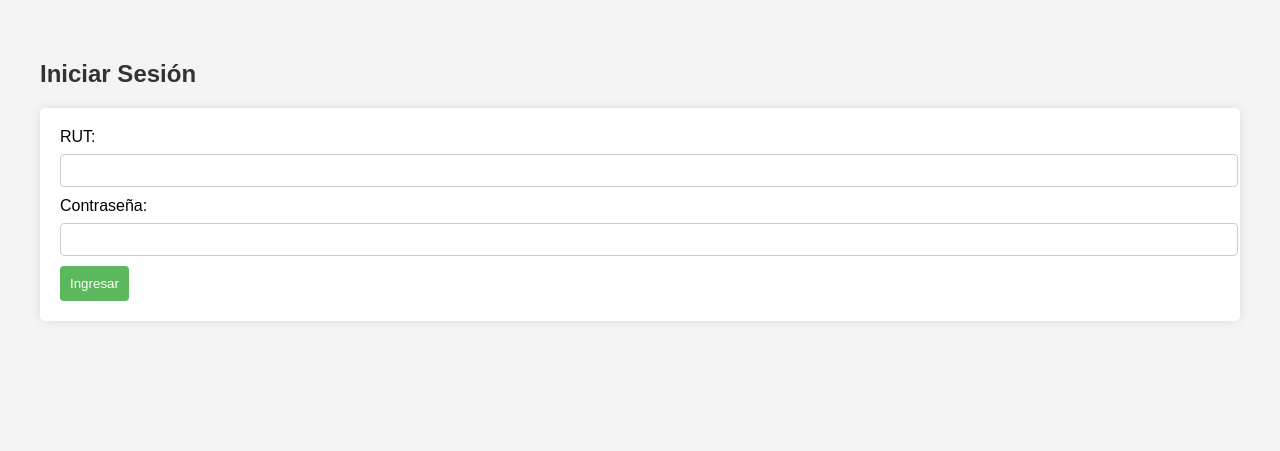
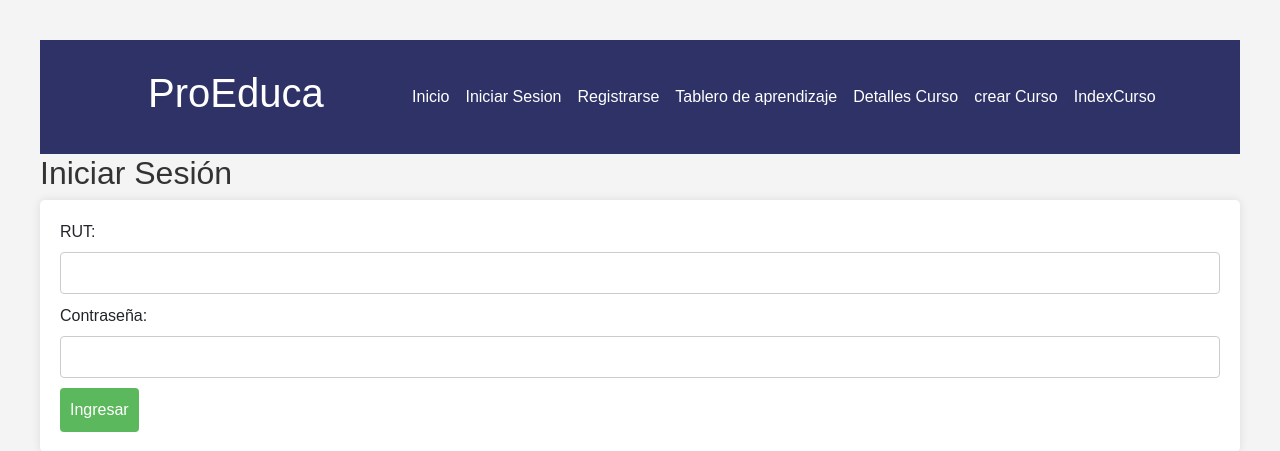
Before and after one commit to jvillarroelp/TIS_E-Learning_Project, a PHP site: page /views/login_view.php in a window 1280 px wide. Shown: the top 451 px of the page. Run offline with PHP 8.4, Linux system fonts and the light colour scheme.

Commit message:
modificacion de url de las paginas

```diff
--- a/e_learning/views/components/header.php
+++ b/e_learning/views/components/header.php
@@ -31,25 +31,25 @@
             <div class="collapse navbar-collapse justify-content-center  " id="navbarNav">
                 <ul class="navbar-nav ">
                     <li class="nav-item">
-                        <a class="nav-link active text-white" aria-current="page" href="index.php">Inicio</a>
+                        <a class="nav-link active text-white" aria-current="page" href="/TIS_E-Learning_Project/e_learning/">Inicio</a>
                     </li>
                     <li class="nav-item">
-                        <a class="nav-link text-white" href="views/login_view.php">Iniciar Sesion</a>
+                        <a class="nav-link text-white" href="/TIS_E-Learning_Project/e_learning/views/login_view.php">Iniciar Sesion</a>
                     </li>
                     <li class="nav-item">
-                        <a class="nav-link text-white" href="views/register_view.php">Registrarse</a>
+                        <a class="nav-link text-white" href="/TIS_E-Learning_Project/e_learning/views/register_view.php">Registrarse</a>
                     </li>
                     <li class="nav-item">
-                        <a class="nav-link  text-white" href="views/user/panel.php" tabindex="-1" aria-disabled="true">Tablero de aprendizaje</a>
+                        <a class="nav-link  text-white" href="/TIS_E-Learning_Project/e_learning/views/user/panel.php" tabindex="-1" aria-disabled="true">Tablero de aprendizaje</a>
                     </li>
                     <li class="nav-item">
-                        <a class="nav-link  text-white" href="views/curso/detalles.php" tabindex="-1" aria-disabled="true">Detalles Curso</a>
+                        <a class="nav-link  text-white" href="/TIS_E-Learning_Project/e_learning/views/curso/detalles.php" tabindex="-1" aria-disabled="true">Detalles Curso</a>
                     </li>
                     <li class="nav-item">
-                        <a class="nav-link  text-white" href="views/curso/create.php" tabindex="-1" aria-disabled="true">crear Curso</a>
+                        <a class="nav-link  text-white" href="/TIS_E-Learning_Project/e_learning/views/curso/create.php" tabindex="-1" aria-disabled="true">crear Curso</a>
                     </li>
                     <li class="nav-item">
-                        <a class="nav-link  text-white" href="views/curso/index.php" tabindex="-1" aria-disabled="true">IndexCurso</a>
+                        <a class="nav-link  text-white" href="/TIS_E-Learning_Project/e_learning/views/curso/index.php" tabindex="-1" aria-disabled="true">IndexCurso</a>
                     </li>
                 </ul>
             </div>
--- a/e_learning/views/login_view.php
+++ b/e_learning/views/login_view.php
@@ -1,4 +1,5 @@
 <!-- /views/login_view.php -->
+<?php include('components/header.php'); ?>
 
 <!DOCTYPE html>
 <html lang="es">
```
